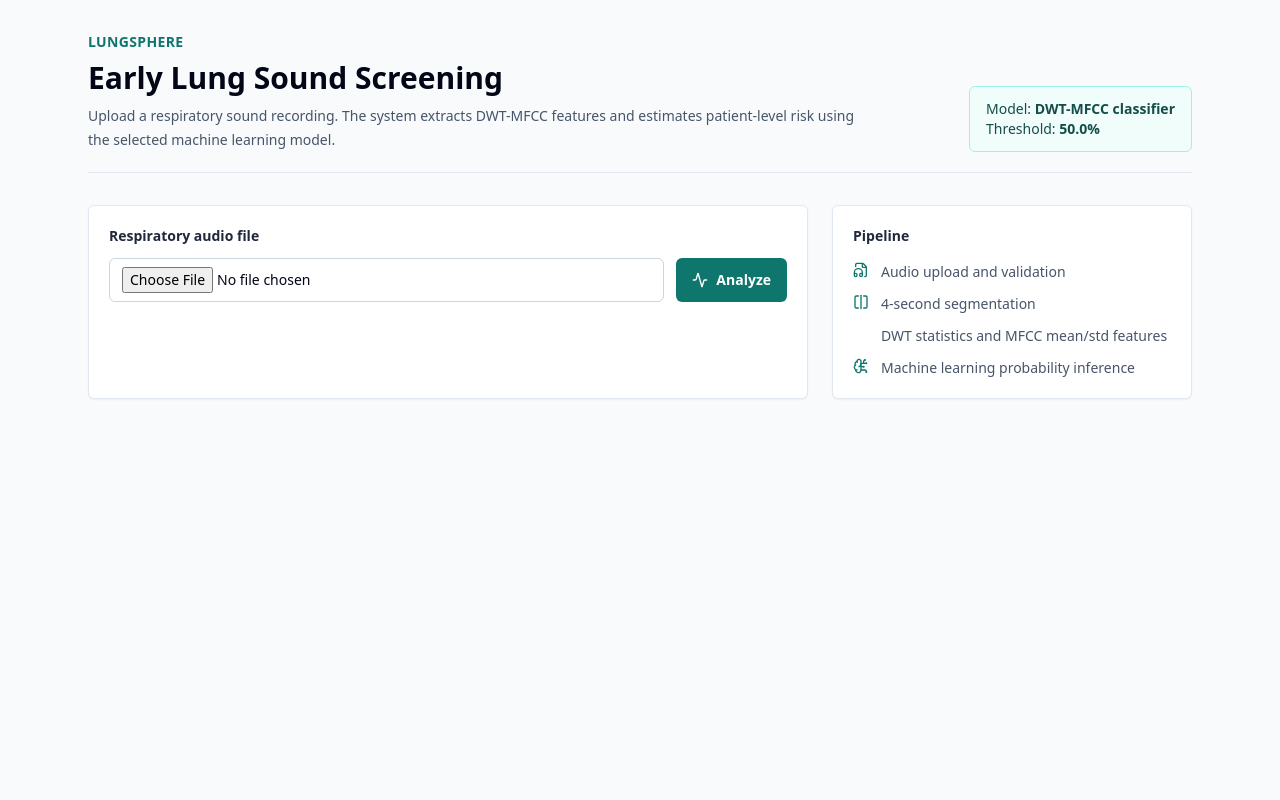
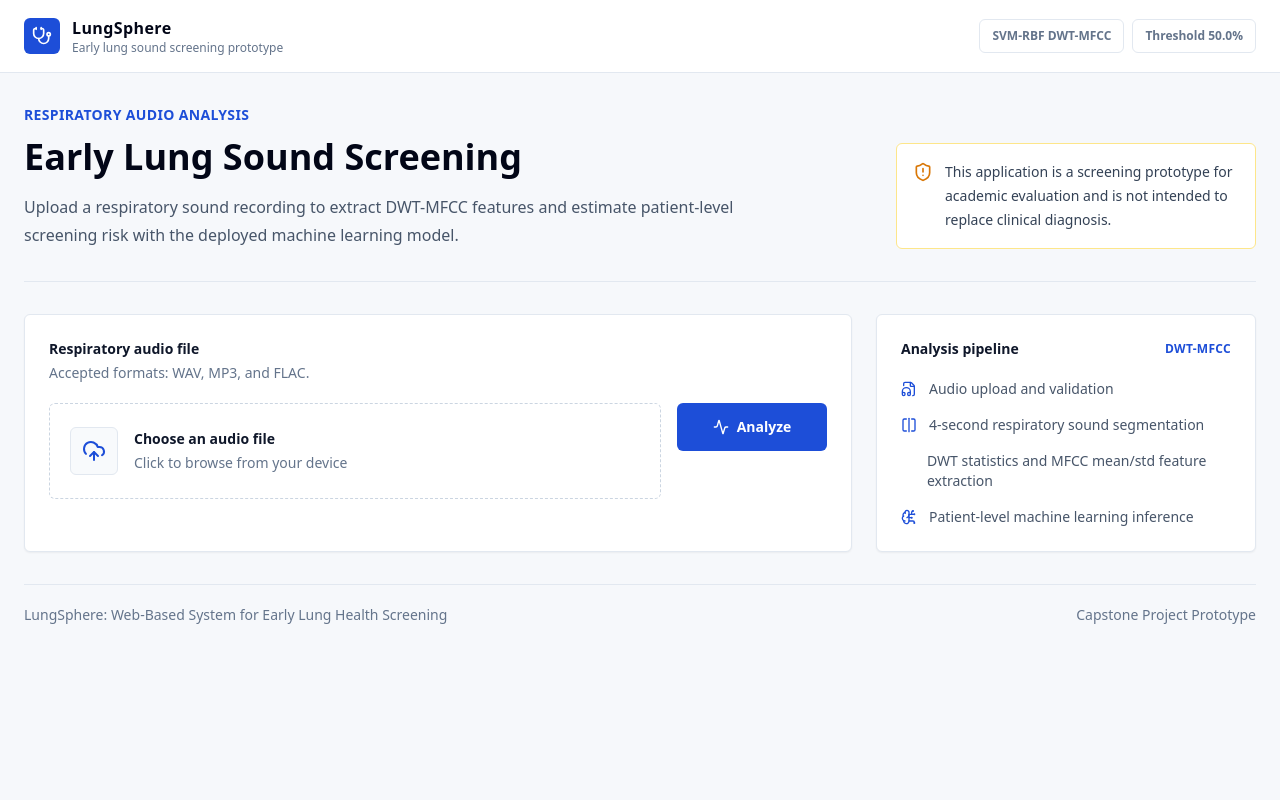
Before and after one commit to YudaFH/lungsphere, a Flask app: page / in a window 1280 px wide. Run offline with Flask 3, Linux system fonts and the light colour scheme; some libraries are stand-ins or nearby versions.

Commit message:
Polish LungSphere web interface

```diff
--- a/app.py
+++ b/app.py
@@ -66,7 +66,7 @@ def analyze_audio(path):
     final_label = 1 if unhealthy_segments > healthy_segments else 0
 
     return {
-        "label": "Unhealthy" if final_label else "Healthy",
+        "label": "High Risk" if final_label else "Low Risk",
         "label_id": final_label,
         "model_name": metadata.get("model_name", "DWT-MFCC classifier"),
         "feature_set": metadata.get("feature_set", "DWT-MFCC"),
@@ -110,6 +110,7 @@ def index():
         return render_template(
             "index.html",
             result=result,
+            original_filename=file.filename,
             audio_url=url_for("uploaded_file", filename=saved_path.name),
         )
 
--- a/templates/index.html
+++ b/templates/index.html
@@ -7,111 +7,181 @@
   <script src="https://cdn.tailwindcss.com"></script>
   <script src="https://unpkg.com/lucide@latest"></script>
 </head>
-<body class="min-h-screen bg-slate-50 text-slate-950">
-  <main class="mx-auto flex min-h-screen max-w-6xl flex-col gap-8 px-6 py-8">
-    <header class="flex flex-col gap-2 border-b border-slate-200 pb-5">
-      <p class="text-sm font-semibold uppercase tracking-wide text-teal-700">LungSphere</p>
-      <div class="flex flex-col gap-3 md:flex-row md:items-end md:justify-between">
+<body class="min-h-screen bg-[#f6f8fb] text-slate-950">
+  <header class="border-b border-slate-200 bg-white">
+    <div class="mx-auto flex max-w-7xl items-center justify-between px-6 py-4">
+      <div class="flex items-center gap-3">
+        <div class="flex h-9 w-9 items-center justify-center rounded-md bg-blue-700 text-white">
+          <i data-lucide="stethoscope" class="h-5 w-5"></i>
+        </div>
         <div>
-          <h1 class="text-3xl font-bold text-slate-950">Early Lung Sound Screening</h1>
-          <p class="mt-2 max-w-3xl text-sm leading-6 text-slate-600">
-            Upload a respiratory sound recording. The system extracts DWT-MFCC features and estimates patient-level risk using the selected machine learning model.
+          <p class="text-base font-bold tracking-wide text-slate-950">LungSphere</p>
+          <p class="text-xs font-medium text-slate-500">Early lung sound screening prototype</p>
+        </div>
+      </div>
+      <div class="hidden items-center gap-2 text-xs font-semibold text-slate-500 sm:flex">
+        <span class="rounded-md border border-slate-200 px-3 py-2">{{ result.model_name if result else 'SVM-RBF DWT-MFCC' }}</span>
+        <span class="rounded-md border border-slate-200 px-3 py-2">Threshold {{ result.threshold_percent if result else 50.0 }}%</span>
+      </div>
+    </div>
+  </header>
+
+  <main class="mx-auto flex max-w-7xl flex-col gap-8 px-6 py-8">
+    <section class="grid gap-6 border-b border-slate-200 pb-8 lg:grid-cols-[minmax(0,1fr)_360px] lg:items-end">
+      <div>
+        <p class="text-sm font-semibold uppercase tracking-wide text-blue-700">Respiratory audio analysis</p>
+        <h1 class="mt-3 max-w-3xl text-4xl font-bold tracking-normal text-slate-950">Early Lung Sound Screening</h1>
+        <p class="mt-4 max-w-3xl text-base leading-7 text-slate-600">
+          Upload a respiratory sound recording to extract DWT-MFCC features and estimate patient-level screening risk with the deployed machine learning model.
+        </p>
+      </div>
+      <aside class="rounded-md border border-amber-200 bg-white p-4 text-sm leading-6 text-slate-700">
+        <div class="flex items-start gap-3">
+          <i data-lucide="shield-alert" class="mt-0.5 h-5 w-5 shrink-0 text-amber-600"></i>
+          <p>
+            This application is a screening prototype for academic evaluation and is not intended to replace clinical diagnosis.
           </p>
         </div>
-        <div class="rounded-md border border-teal-200 bg-teal-50 px-4 py-3 text-sm text-teal-900">
-          Model: <strong>{{ result.model_name if result else 'DWT-MFCC classifier' }}</strong><br>
-          Threshold: <strong>{{ result.threshold_percent if result else 50.0 }}%</strong>
+      </aside>
+    </section>
+
+    <section class="grid gap-6 lg:grid-cols-[minmax(0,1fr)_380px]">
+      <form id="uploadForm" method="post" enctype="multipart/form-data" class="rounded-md border border-slate-200 bg-white p-6 shadow-sm">
+        <div class="flex flex-col gap-1">
+          <label class="text-sm font-semibold text-slate-900" for="audio">Respiratory audio file</label>
+          <p class="text-sm text-slate-500">Accepted formats: WAV, MP3, and FLAC.</p>
         </div>
-      </div>
-    </header>
 
-    <section class="grid gap-6 lg:grid-cols-[minmax(0,1fr)_360px]">
-      <form method="post" enctype="multipart/form-data" class="rounded-md border border-slate-200 bg-white p-5 shadow-sm">
-        <label class="block text-sm font-semibold text-slate-800" for="audio">Respiratory audio file</label>
-        <div class="mt-3 flex flex-col gap-3 sm:flex-row">
-          <input id="audio" name="audio" type="file" accept=".wav,.mp3,.flac,audio/*" class="block w-full rounded-md border border-slate-300 bg-white px-3 py-2 text-sm">
-          <button class="inline-flex items-center justify-center gap-2 rounded-md bg-teal-700 px-4 py-2 text-sm font-semibold text-white hover:bg-teal-800" type="submit">
+        <div class="mt-5 grid gap-4 md:grid-cols-[minmax(0,1fr)_150px]">
+          <input id="audio" name="audio" type="file" accept=".wav,.mp3,.flac,audio/*" class="sr-only">
+          <label for="audio" class="group flex min-h-24 cursor-pointer items-center gap-4 rounded-md border border-dashed border-slate-300 bg-white p-5 transition hover:border-blue-600 hover:bg-slate-50">
+            <span class="flex h-12 w-12 shrink-0 items-center justify-center rounded-md border border-slate-200 bg-slate-50 text-blue-700">
+              <i data-lucide="upload-cloud" class="h-6 w-6"></i>
+            </span>
+            <span class="min-w-0">
+              <span id="fileName" class="block truncate text-sm font-semibold text-slate-900">
+                {% if original_filename %}{{ original_filename }}{% else %}Choose an audio file{% endif %}
+              </span>
+              <span id="fileHint" class="mt-1 block text-sm text-slate-500">Click to browse from your device</span>
+            </span>
+          </label>
+
+          <button id="analyzeButton" class="inline-flex h-12 items-center justify-center gap-2 rounded-md bg-blue-700 px-5 text-sm font-semibold text-white transition hover:bg-blue-800 disabled:cursor-not-allowed disabled:bg-slate-400" type="submit">
             <i data-lucide="activity" class="h-4 w-4"></i>
-            Analyze
+            <span id="buttonLabel">Analyze</span>
           </button>
         </div>
+
         {% if error %}
-          <p class="mt-4 rounded-md border border-red-200 bg-red-50 px-3 py-2 text-sm text-red-800">{{ error }}</p>
+          <p class="mt-5 rounded-md border border-red-200 bg-red-50 px-4 py-3 text-sm text-red-800">{{ error }}</p>
         {% endif %}
       </form>
 
-      <aside class="rounded-md border border-slate-200 bg-white p-5 shadow-sm">
-        <h2 class="text-sm font-semibold text-slate-800">Pipeline</h2>
-        <ol class="mt-4 space-y-3 text-sm text-slate-600">
-          <li class="flex gap-3"><i data-lucide="file-audio" class="h-4 w-4 text-teal-700"></i> Audio upload and validation</li>
-          <li class="flex gap-3"><i data-lucide="split-square-horizontal" class="h-4 w-4 text-teal-700"></i> 4-second segmentation</li>
-          <li class="flex gap-3"><i data-lucide="waveform" class="h-4 w-4 text-teal-700"></i> DWT statistics and MFCC mean/std features</li>
-          <li class="flex gap-3"><i data-lucide="brain-circuit" class="h-4 w-4 text-teal-700"></i> Machine learning probability inference</li>
+      <aside class="rounded-md border border-slate-200 bg-white p-6 shadow-sm">
+        <div class="flex items-center justify-between gap-4">
+          <h2 class="text-sm font-semibold text-slate-900">Analysis pipeline</h2>
+          <span class="text-xs font-semibold uppercase tracking-wide text-blue-700">DWT-MFCC</span>
+        </div>
+        <ol class="mt-5 space-y-4 text-sm text-slate-600">
+          <li class="flex gap-3">
+            <i data-lucide="file-audio" class="mt-0.5 h-4 w-4 text-blue-700"></i>
+            <span>Audio upload and validation</span>
+          </li>
+          <li class="flex gap-3">
+            <i data-lucide="split-square-horizontal" class="mt-0.5 h-4 w-4 text-blue-700"></i>
+            <span>4-second respiratory sound segmentation</span>
+          </li>
+          <li class="flex gap-3">
+            <i data-lucide="waveform" class="mt-0.5 h-4 w-4 text-blue-700"></i>
+            <span>DWT statistics and MFCC mean/std feature extraction</span>
+          </li>
+          <li class="flex gap-3">
+            <i data-lucide="brain-circuit" class="mt-0.5 h-4 w-4 text-blue-700"></i>
+            <span>Patient-level machine learning inference</span>
+          </li>
         </ol>
       </aside>
     </section>
 
     {% if result %}
-    <section class="grid gap-6 lg:grid-cols-3">
-      <article class="rounded-md border border-slate-200 bg-white p-5 shadow-sm lg:col-span-2">
-        <div class="flex flex-col gap-4 sm:flex-row sm:items-center sm:justify-between">
+    <section class="grid gap-6 lg:grid-cols-[minmax(0,1fr)_380px]">
+      <article class="rounded-md border border-slate-200 bg-white p-6 shadow-sm">
+        <div class="flex flex-col gap-5 sm:flex-row sm:items-start sm:justify-between">
           <div>
             <p class="text-sm font-semibold uppercase tracking-wide text-slate-500">Screening result</p>
-            <h2 class="mt-1 text-3xl font-bold {% if result.label_id %}text-orange-700{% else %}text-teal-700{% endif %}">
+            <h2 class="mt-2 text-4xl font-bold {% if result.label_id %}text-red-700{% else %}text-blue-700{% endif %}">
               {{ result.label }}
             </h2>
+            <p class="mt-3 max-w-2xl text-sm leading-6 text-slate-600">
+              {% if result.label_id %}
+                The recording contains more segments above the decision threshold, indicating an elevated screening risk based on the current model.
+              {% else %}
+                The recording contains more segments below the decision threshold, indicating a lower screening risk based on the current model.
+              {% endif %}
+            </p>
           </div>
-          <div class="text-right">
-            <p class="text-sm text-slate-500">Risk score</p>
-            <p class="text-4xl font-bold text-slate-950">{{ result.risk_percent }}%</p>
+          <div class="min-w-32 text-left sm:text-right">
+            <p class="text-sm font-medium text-slate-500">Risk score</p>
+            <p class="mt-1 text-4xl font-bold text-slate-950">{{ result.risk_percent }}%</p>
           </div>
         </div>
 
         <div class="mt-6 h-3 overflow-hidden rounded-full bg-slate-100">
-          <div class="h-full {% if result.label_id %}bg-orange-500{% else %}bg-teal-600{% endif %}" style="width: {{ result.risk_percent }}%"></div>
+          <div class="h-full {% if result.label_id %}bg-red-600{% else %}bg-blue-700{% endif %}" style="width: {{ result.risk_percent }}%"></div>
         </div>
         <p class="mt-2 text-xs text-slate-500">Decision threshold: {{ result.threshold_percent }}%</p>
 
-        <div class="mt-6 grid gap-4 sm:grid-cols-3">
-          <div class="rounded-md bg-slate-50 p-4">
-            <p class="text-xs uppercase text-slate-500">Segments</p>
-            <p class="mt-1 text-2xl font-bold">{{ result.segment_count }}</p>
+        <dl class="mt-6 grid border-y border-slate-200 text-sm sm:grid-cols-3 sm:divide-x sm:divide-slate-200">
+          <div class="py-4 sm:px-4 sm:first:pl-0">
+            <dt class="font-semibold uppercase tracking-wide text-slate-500">Segments</dt>
+            <dd class="mt-2 text-3xl font-bold text-slate-950">{{ result.segment_count }}</dd>
           </div>
-          <div class="rounded-md bg-teal-50 p-4">
-            <p class="text-xs uppercase text-teal-700">Healthy-like</p>
-            <p class="mt-1 text-2xl font-bold text-teal-800">{{ result.healthy_segments }}</p>
+          <div class="py-4 sm:px-4">
+            <dt class="font-semibold uppercase tracking-wide text-slate-500">Low-risk segments</dt>
+            <dd class="mt-2 text-3xl font-bold text-blue-700">{{ result.healthy_segments }}</dd>
           </div>
-          <div class="rounded-md bg-orange-50 p-4">
-            <p class="text-xs uppercase text-orange-700">Unhealthy-like</p>
-            <p class="mt-1 text-2xl font-bold text-orange-800">{{ result.unhealthy_segments }}</p>
+          <div class="py-4 sm:px-4 sm:last:pr-0">
+            <dt class="font-semibold uppercase tracking-wide text-slate-500">High-risk segments</dt>
+            <dd class="mt-2 text-3xl font-bold text-red-700">{{ result.unhealthy_segments }}</dd>
           </div>
+        </dl>
+
+        <div class="mt-6 rounded-md border border-slate-200 bg-slate-50 p-4">
+          <div class="flex flex-col gap-1 sm:flex-row sm:items-center sm:justify-between">
+            <p class="text-sm font-semibold text-slate-900">Uploaded file</p>
+            <p class="truncate text-sm text-slate-600">{{ original_filename }}</p>
+          </div>
+          <audio class="mt-4 w-full" controls src="{{ audio_url }}"></audio>
         </div>
-
-        <audio class="mt-6 w-full" controls src="{{ audio_url }}"></audio>
       </article>
 
-      <article class="rounded-md border border-slate-200 bg-white p-5 shadow-sm">
-        <h2 class="text-sm font-semibold text-slate-800">Processed recording</h2>
-        <dl class="mt-4 space-y-3 text-sm">
+      <article class="rounded-md border border-slate-200 bg-white p-6 shadow-sm">
+        <h2 class="text-sm font-semibold text-slate-900">Processed recording</h2>
+        <dl class="mt-5 space-y-4 text-sm">
+          <div class="flex justify-between gap-4">
+            <dt class="text-slate-500">File name</dt>
+            <dd class="max-w-48 truncate text-right font-semibold text-slate-900">{{ original_filename }}</dd>
+          </div>
           <div class="flex justify-between gap-4">
             <dt class="text-slate-500">Sample rate</dt>
-            <dd class="font-semibold">{{ result.sample_rate }} Hz</dd>
+            <dd class="font-semibold text-slate-900">{{ result.sample_rate }} Hz</dd>
           </div>
           <div class="flex justify-between gap-4">
             <dt class="text-slate-500">Duration used</dt>
-            <dd class="font-semibold">{{ result.processed_duration_sec }} s</dd>
+            <dd class="font-semibold text-slate-900">{{ result.processed_duration_sec }} s</dd>
           </div>
         </dl>
-        <div class="mt-6">
-          <h3 class="text-xs font-semibold uppercase text-slate-500">Segment probabilities</h3>
-          <div class="mt-3 space-y-2">
+
+        <div class="mt-7">
+          <h3 class="text-xs font-semibold uppercase tracking-wide text-slate-500">Segment probabilities</h3>
+          <div class="mt-4 space-y-3">
             {% for probability in result.segment_probabilities %}
-              <div class="flex items-center gap-3">
-                <span class="w-8 text-xs text-slate-500">S{{ loop.index }}</span>
-                <div class="h-2 flex-1 rounded-full bg-slate-100">
-                  <div class="h-full rounded-full bg-teal-600" style="width: {{ probability }}%"></div>
+              <div class="grid grid-cols-[32px_minmax(0,1fr)_54px] items-center gap-3">
+                <span class="text-xs font-medium text-slate-500">S{{ loop.index }}</span>
+                <div class="h-2 rounded-full bg-slate-100">
+                  <div class="h-full rounded-full {% if probability >= result.threshold_percent %}bg-red-600{% else %}bg-blue-700{% endif %}" style="width: {{ probability }}%"></div>
                 </div>
-                <span class="w-12 text-right text-xs font-semibold">{{ probability }}%</span>
+                <span class="text-right text-xs font-semibold text-slate-800">{{ probability }}%</span>
               </div>
             {% endfor %}
           </div>
@@ -119,7 +189,42 @@
       </article>
     </section>
     {% endif %}
+
+    <footer class="border-t border-slate-200 pt-5 text-sm text-slate-500">
+      <div class="flex flex-col gap-2 sm:flex-row sm:items-center sm:justify-between">
+        <p>LungSphere: Web-Based System for Early Lung Health Screening</p>
+        <p>Capstone Project Prototype</p>
+      </div>
+    </footer>
   </main>
-  <script>lucide.createIcons();</script>
+
+  <script>
+    const input = document.getElementById("audio");
+    const fileName = document.getElementById("fileName");
+    const fileHint = document.getElementById("fileHint");
+    const form = document.getElementById("uploadForm");
+    const button = document.getElementById("analyzeButton");
+    const buttonLabel = document.getElementById("buttonLabel");
+
+    input.addEventListener("change", () => {
+      const file = input.files && input.files[0];
+      if (!file) {
+        fileName.textContent = "Choose an audio file";
+        fileHint.textContent = "Click to browse from your device";
+        return;
+      }
+
+      const sizeMb = file.size / (1024 * 1024);
+      fileName.textContent = file.name;
+      fileHint.textContent = `${sizeMb.toFixed(2)} MB selected`;
+    });
+
+    form.addEventListener("submit", () => {
+      button.disabled = true;
+      buttonLabel.textContent = "Analyzing...";
+    });
+
+    lucide.createIcons();
+  </script>
 </body>
 </html>
```
